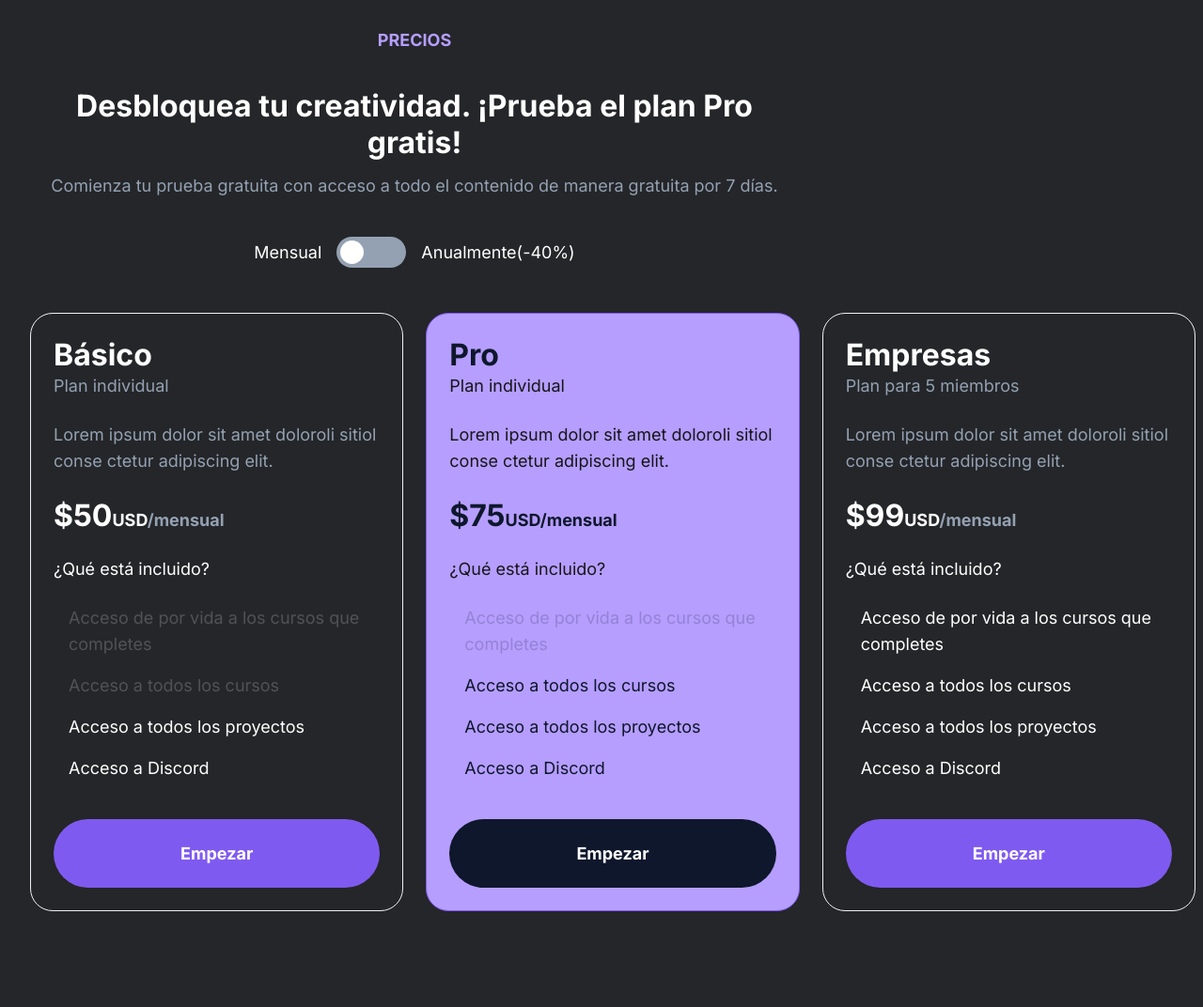
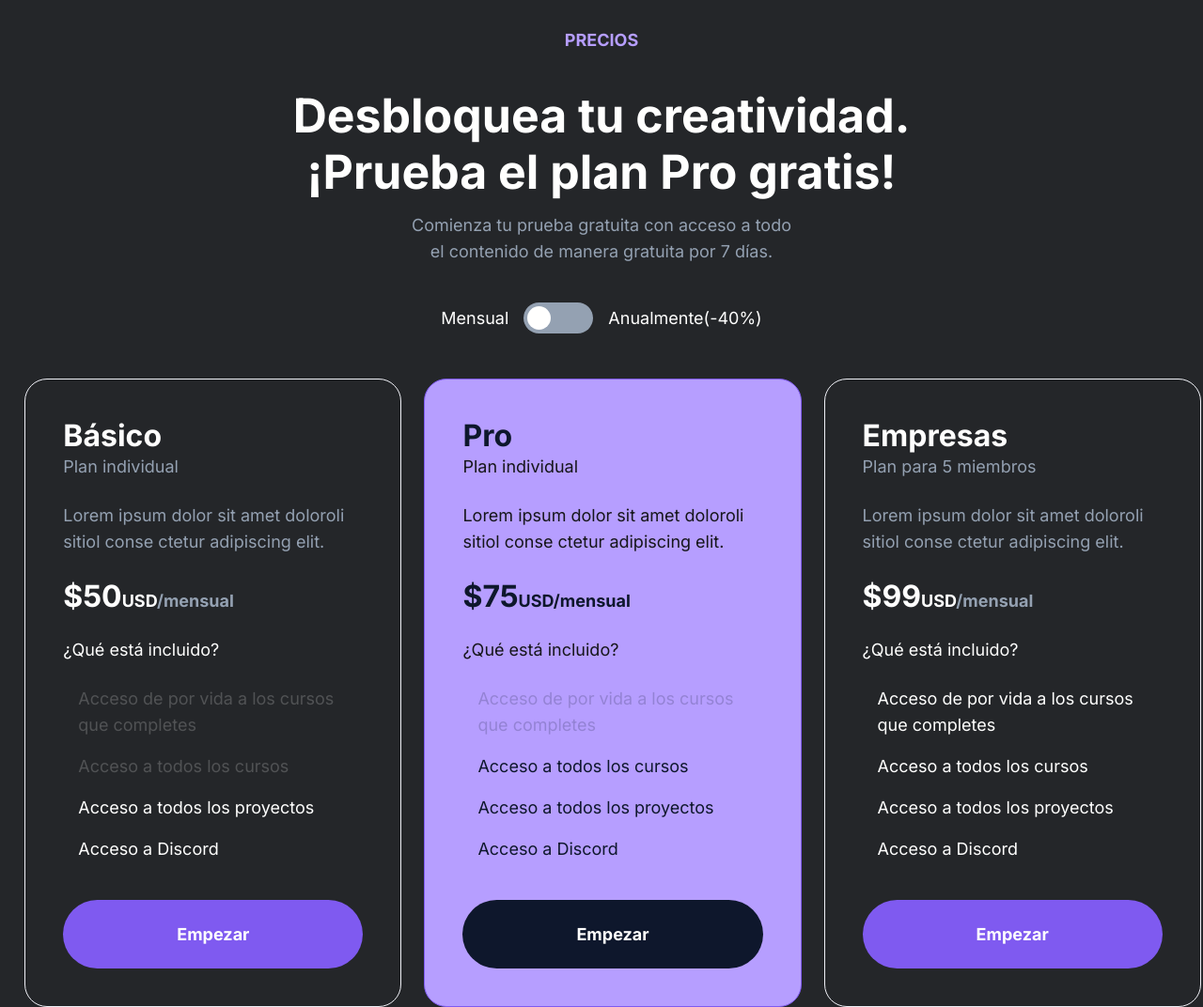
Before and after one commit to WagnerLindo/prices-examples, a plain HTML site: page index.html in a window 1280 px wide. Shown: the whole page at 94% size. Before the commit the page ends 1002 px from the top, so only its background shows below. Drawn offline with Linux system fonts and the light colour scheme.

Commit message:
fix- css

```diff
--- a/css/index.css
+++ b/css/index.css
@@ -43,7 +43,6 @@ h1 {
   color: var(--purple-ligth);
   font: var(--body1-bold);
 }
-
 h2 {
   color: var(--white);
   font: var(--h2);
@@ -106,11 +105,11 @@ p {
 }
 .checkbox:checked + .toggle-thumb::before {
   transform: translateX(41px);
+  background-color: var(--purple-dark);
 }
 /* .toggle-thumb::before:focus {
   background-color: var(--purple-dark);
 } */
-
 .card {
   margin-top: 48px;
   color: var(--white);
@@ -189,11 +188,17 @@ button {
   .description {
     display: flex;
     justify-content: center;
-    width: 100%;
+    margin: auto;
     width: 1240px;
     gap: 24px;
   }
-  header {
+  .card {
+    width: 398px;
+    padding: 40px;
+  }
+  header h2 {
     width: 818px;
+    font: var(--h1);
+    margin: auto;
   }
 }
--- a/index.html
+++ b/index.html
@@ -17,10 +17,13 @@
     <header>
       <h1>PRECIOS</h1>
       <div class="header__text">
-        <h2>Desbloquea tu creatividad. ¡Prueba el plan Pro gratis!</h2>
+        <h2>
+          Desbloquea tu creatividad. <br />
+          ¡Prueba el plan Pro gratis!
+        </h2>
         <p>
-          Comienza tu prueba gratuita con acceso a todo el contenido de manera
-          gratuita por 7 días.
+          Comienza tu prueba gratuita con acceso a todo<br />
+          el contenido de manera gratuita por 7 días.
         </p>
       </div>
       <div class="header__changePrice">
```
